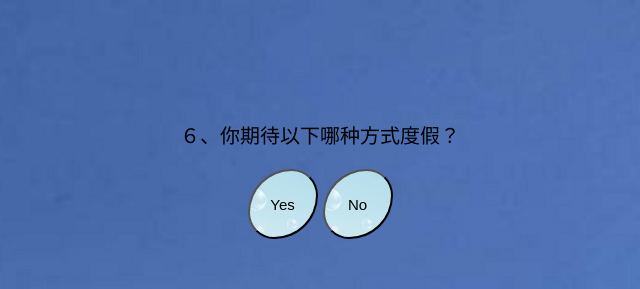
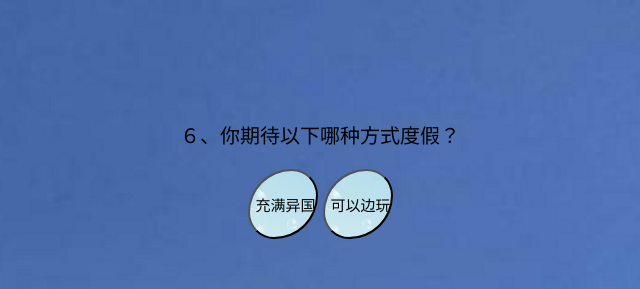
Before and after one commit to jiangminghong11/jmh, a plain HTML site: page q6.html in a window 1280 px wide. Shown: the top 289 px of the page, 320-960 px from the left. Drawn offline with Linux system fonts and the light colour scheme.

Commit message:
Add files via upload

```diff
--- a/q6.html
+++ b/q6.html
@@ -17,7 +17,7 @@
 	</head>
 	<body>
 		<p>６、你期待以下哪种方式度假？ </p>
-		<input type="button" value="Yes" onclick="window.location.href='q7.html'">
-		<input type="button" value="No" onclick="window.location.href='q11.html'">
+		<input type="button" value="充满异国情调的岛国海洋之旅 " onclick="window.location.href='q7.html'">
+		<input type="button" value="可以边玩边充电的欧洲博物馆之旅 " onclick="window.location.href='q11.html'">
 	</body>
 </html>
```
